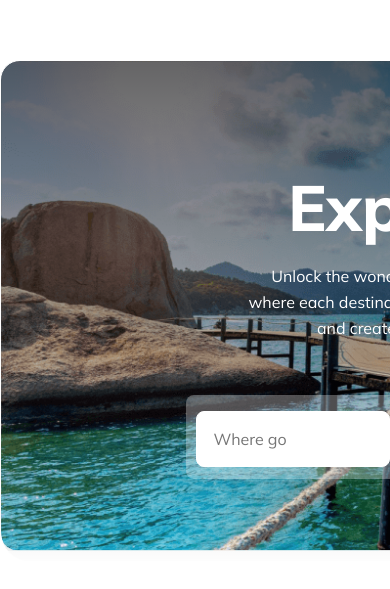
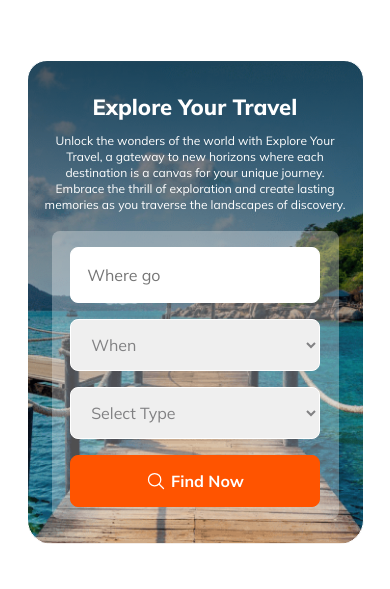
Before and after one commit to SamSkull19/NeffRoxx-travels, a plain HTML site: page index.html in a window 390 px wide. Shown: the part 115-704 px from the top of the page. Drawn offline with nearby package versions, Linux system fonts and the light colour scheme.

Commit message:
Explore travel responsive done

```diff
--- a/css/style.css
+++ b/css/style.css
@@ -83,12 +83,12 @@ body {
     background-size: 100%;
     margin-top: 50px;
     border: 1px solid #fff;
-    border-radius: 20px 20px 30px 30px;
+    border-radius: 20px 20px 25px 25px;
 }
 
 .explore-travel-title {
-    width: 50.95%;
-    height: 16%;
+    width: 596px;
+    height: 80px;
     margin: 0 auto;
     margin-top: 106px;
 }
@@ -102,10 +102,10 @@ body {
 }
 
 .explore-travel-details {
-    width: 58%;
-    height: 10.4%;
+    width: 676px;
+    height: 52px;
     margin: 0 auto;
-    margin-top: 0.23em;
+    margin-top: 24px;
 }
 
 .explore-travel-details p {
@@ -119,8 +119,8 @@ body {
 }
 
 .explore-travel-input {
-    width: 68.4%;
-    height: 16.8%;
+    width: 800px;
+    height: 84px;
     margin: 0 auto;
     margin-top: 5em;
     border-radius: 8px;
@@ -185,3 +185,79 @@ body {
     font-size: 20px;
     padding-right: 5px;
 }
+
+
+
+
+
+
+
+
+
+
+
+@media screen and (max-width:600px) {
+    .explore-travel {
+        width: 335px;
+        height: 483px;
+        margin: 0 auto;
+        background-size:cover;
+        background-position: 50%;
+        margin-top: 50px;
+    }
+
+    .explore-travel-title {
+        width: 205px;
+        height: 28px;
+        margin: 0 auto;
+        margin-top: 32px;
+    }
+
+    .explore-travel-title h1 {
+        font-size: 22px;
+        font-weight: 800;
+    }
+
+    .explore-travel-details {
+        width: 304px;
+        height: 63px;
+        margin: 0 auto;
+        margin-top: 8px;
+    }
+
+    .explore-travel-details p {
+        text-align: center;
+        font-size: 12px;
+        line-height: 16px;
+    }
+
+    .explore-travel-input {
+        width: 287px;
+        height: 288px;
+        margin-top: 35px;
+    }
+
+    .explore-travel-input form {
+        display: flex;
+        flex-direction: column;
+        padding-top: 16px;
+    }
+
+    .explore-travel-input form input{
+        width: 80%;
+        font-size: 16px;
+        margin-bottom: 16px;
+    }
+
+    .explore-travel-input form select{
+        width: 87%;
+        font-size: 16px;
+        padding-right: 16px;
+        margin-bottom: 16px;
+    }
+
+    .btn-findnow{
+        width: 87%;
+    }
+
+}
```
